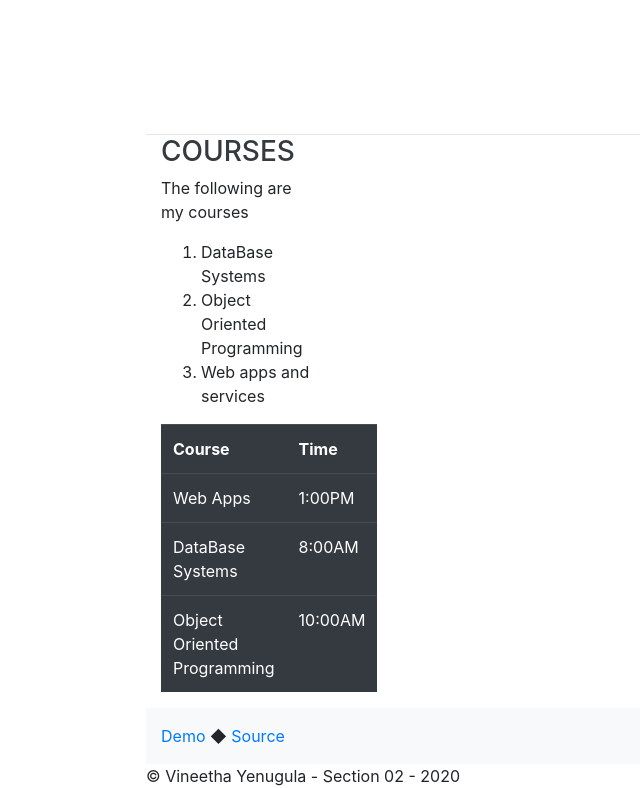
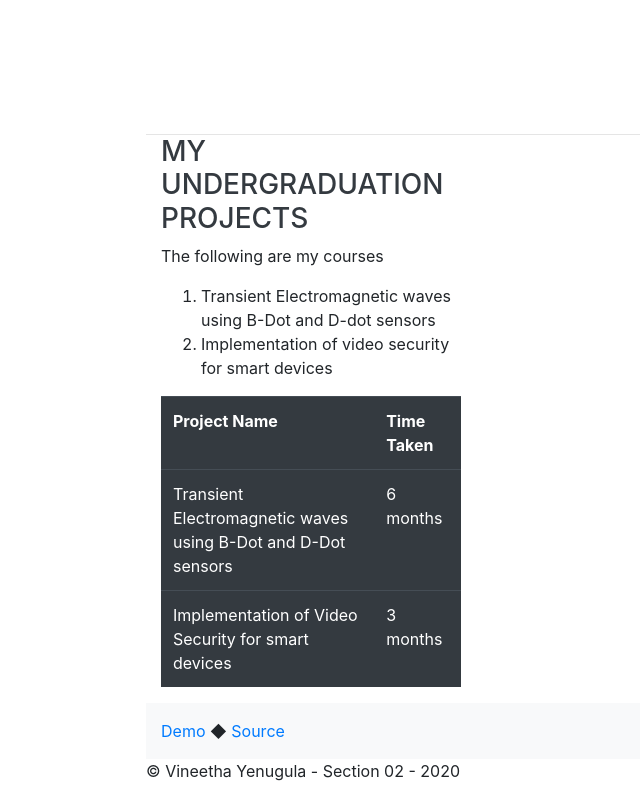
Before and after one commit to vineetha1996/about-me-new, a website with bundled scripts: page index.html in a window 1280 px wide. Shown: the part 2489-3277 px from the top of the page, without its empty margins (126-766 px from the left). Built offline with nearby package versions, Linux system fonts and the light colour scheme; a web font is replaced by a local one.

Commit message:
added table details

```diff
--- a/index.html
+++ b/index.html
@@ -155,18 +155,18 @@
       <div class="resume-content">
 
         <section class="col-md-6">
-          <h3>Courses</h3>
+          <h3>My Undergraduation Projects</h3>
           <p> The following are my courses</p>
           <ol>
-            <li>DataBase Systems</li>
-            <li>Object Oriented Programming</li>
-            <li>Web apps and services</li>
+            <li>Transient Electromagnetic waves using B-Dot and D-dot sensors</li>
+            <li>Implementation of video security for smart devices</li>
+
           </ol>
           <ol>
               </ol><table class="table table-dark">
             <tbody><tr>
-                  <th>Course</th>
-                      <th>Time</th>
+                  <th>Project Name</th>
+                      <th>Time Taken</th>
 
                     </tr>
 
@@ -174,19 +174,16 @@
 
             <tr>
 
-              <td>Web Apps</td>
-              <td>1:00PM</td>
+              <td>Transient Electromagnetic waves using B-Dot and D-Dot sensors</td>
+              <td>6 months</td>
 
             </tr>
 
             <tr>
-              <td>DataBase Systems</td>
-              <td>8:00AM</td>
+              <td>Implementation of Video Security for smart devices</td>
+              <td>3 months</td>
             </tr>
-            <tr>
-              <td>Object Oriented Programming</td>
-              <td>10:00AM</td>
-            </tr>
+
           </tbody></table>
         </section>
       </div>
```
Also changed, not shown: contact.html (+2 -6 lines).
